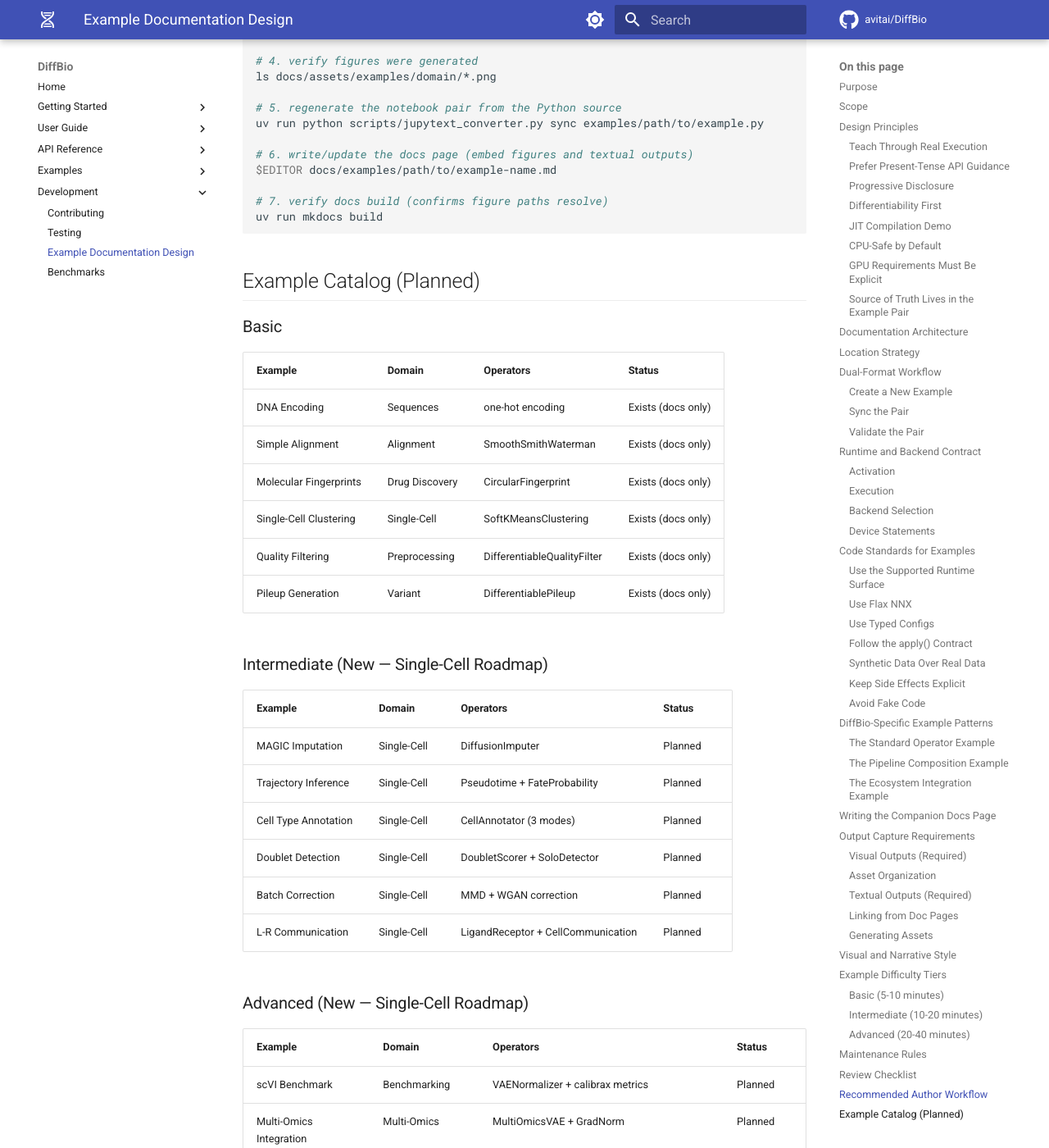
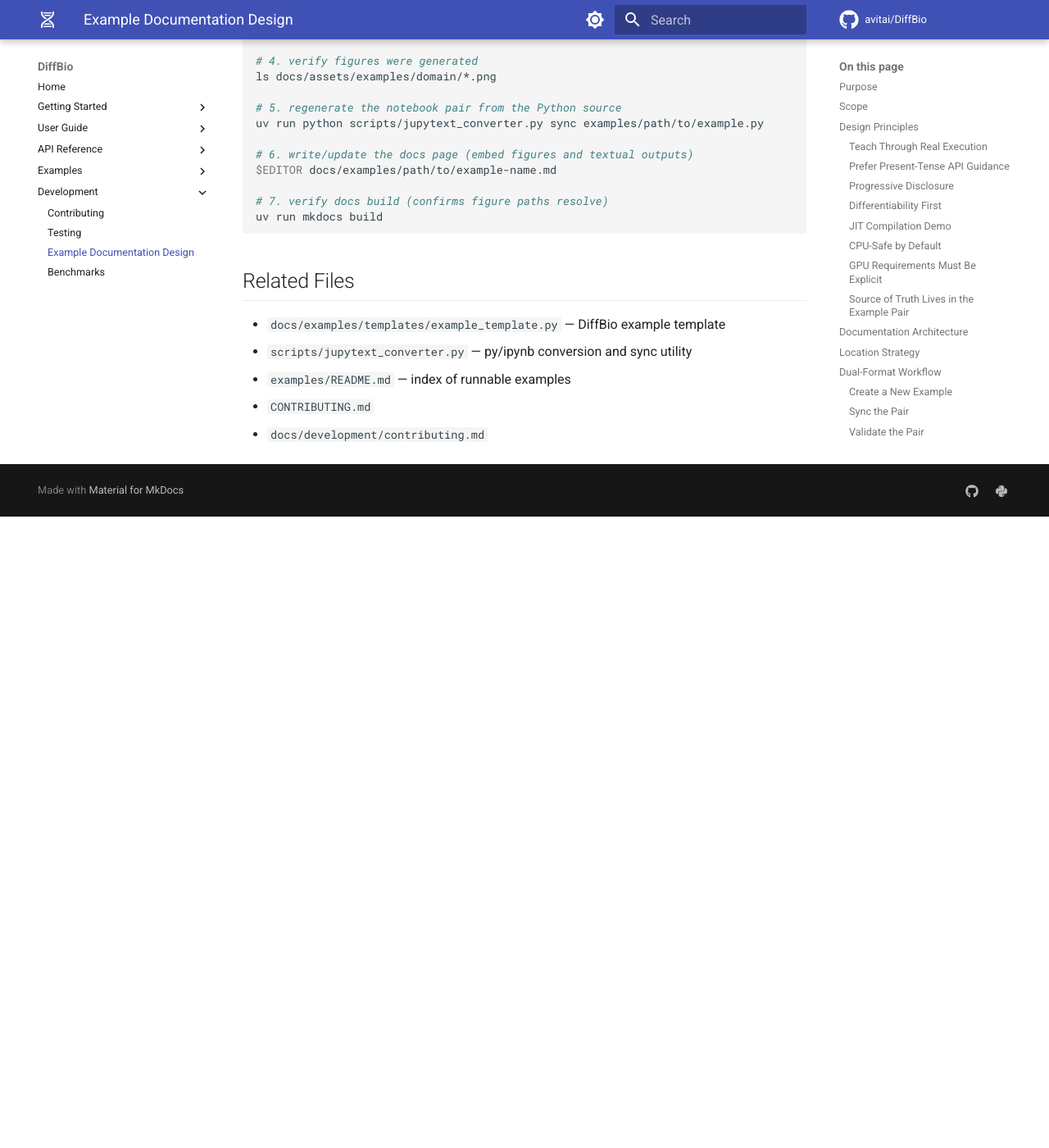
Before and after one commit to avitai/DiffBio, an MkDocs documentation site: the page built from docs/development/example-documentation-design.md, in a window 1280 px wide and 1400 px high, scrolled down 17179 px. Shown: the whole window at 82% size. Built offline with MkDocs 1.6.1 and Material for MkDocs 9.7.7, drawn with Linux system fonts in a browser that asks for light colours; comment, search, counter and statistics services are not loaded; after the commit the page ends 17809 px from its top, so only the background shows below that; some of the changed text lies outside the part shown.

Commit message:
docs: scrub final ai-tooling and roadmap traces before going public
Three remaining leakages addressed prior to flipping the repo public:

.gitignore: collapse the Abstra and Cursor exclude blocks so the
ignore-rule comments do not describe the tools as "AI-powered process
automation" or "AI-powered code editor with AI features like
autocomplete and code analysis." The exclude lines themselves
(.abstra/, .cursorignore, .cursorindexingignore) stay; only the
descriptive prose is replaced with neutral one-liners (Workflow
automation tooling, Editor / IDE metadata).

docs/development/example-documentation-design.md: drop the
~40-line Example Catalog (Planned) section at the tail. It was an
internal roadmap with three "Planned" / "Single-Cell Roadmap" tables
listing intermediate and advanced examples that did not yet exist.
The legitimate design-guide content (purpose, scope, design
principles, code standards, dual-format workflow, etc) is preserved
and still publicly useful for contributors. The Related Files
section is kept and tightened.

docs/user-guide/pipelines/overview.md: remove the two roadmap rows
from the Available Pipelines table — Alignment Pipeline ("Planned")
and De Novo Assembly ("Research") — since neither has a corresponding
implementation in src/diffbio/pipelines/. The table now lists exactly
the six pipelines that actually exist (variant_calling,
enhanced_variant_calling, single_cell, preprocessing,
differential_expression, perturbation).

Other "planned" mentions in the tracked tree (foundation-models docs,
benchmark deferred-tasks contract) describe current API contract
semantics rather than internal roadmap, so they remain.

````diff
--- a/docs/development/example-documentation-design.md
+++ b/docs/development/example-documentation-design.md
@@ -790,45 +790,10 @@ $EDITOR docs/examples/path/to/example-name.md
 uv run mkdocs build
 ```
 
-## Example Catalog (Planned)
-
-### Basic
-
-| Example | Domain | Operators | Status |
-|---------|--------|-----------|--------|
-| DNA Encoding | Sequences | one-hot encoding | Exists (docs only) |
-| Simple Alignment | Alignment | SmoothSmithWaterman | Exists (docs only) |
-| Molecular Fingerprints | Drug Discovery | CircularFingerprint | Exists (docs only) |
-| Single-Cell Clustering | Single-Cell | SoftKMeansClustering | Exists (docs only) |
-| Quality Filtering | Preprocessing | DifferentiableQualityFilter | Exists (docs only) |
-| Pileup Generation | Variant | DifferentiablePileup | Exists (docs only) |
-
-### Intermediate (New — Single-Cell Roadmap)
-
-| Example | Domain | Operators | Status |
-|---------|--------|-----------|--------|
-| MAGIC Imputation | Single-Cell | DiffusionImputer | Planned |
-| Trajectory Inference | Single-Cell | Pseudotime + FateProbability | Planned |
-| Cell Type Annotation | Single-Cell | CellAnnotator (3 modes) | Planned |
-| Doublet Detection | Single-Cell | DoubletScorer + SoloDetector | Planned |
-| Batch Correction | Single-Cell | MMD + WGAN correction | Planned |
-| L-R Communication | Single-Cell | LigandReceptor + CellCommunication | Planned |
-
-### Advanced (New — Single-Cell Roadmap)
-
-| Example | Domain | Operators | Status |
-|---------|--------|-----------|--------|
-| scVI Benchmark | Benchmarking | VAENormalizer + calibrax metrics | Planned |
-| Multi-Omics Integration | Multi-Omics | MultiOmicsVAE + GradNorm | Planned |
-| Spatial Transcriptomics | Spatial | SpatialDomain + PASTE alignment | Planned |
-| GRN Inference | Regulatory | DifferentiableGRN + SCENIC comparison | Planned |
-| Foundation Model | Foundation Models | GeneTokenizer + masked prediction | Planned |
-| Full Single-Cell Pipeline | Pipelines | Simulate → Normalize → Impute → Annotate → Trajectory | Planned |
-
 ## Related Files
 
-- `docs/examples/templates/example_template.py` — DiffBio-adapted example template
+- `docs/examples/templates/example_template.py` — DiffBio example template
 - `scripts/jupytext_converter.py` — py/ipynb conversion and sync utility
-- `examples/README.md` (to be created when first example is added)
+- `examples/README.md` — index of runnable examples
 - `CONTRIBUTING.md`
 - `docs/development/contributing.md`
````
Also changed, not shown: docs/user-guide/pipelines/overview.md (+0 -2 lines), 1 other file.
